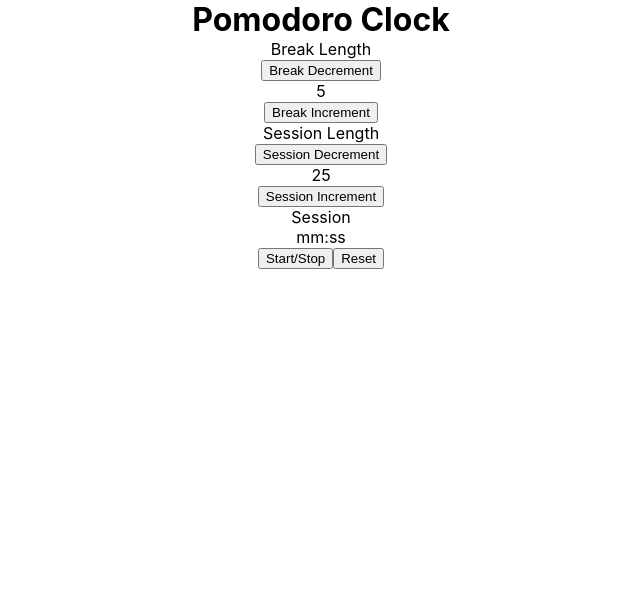
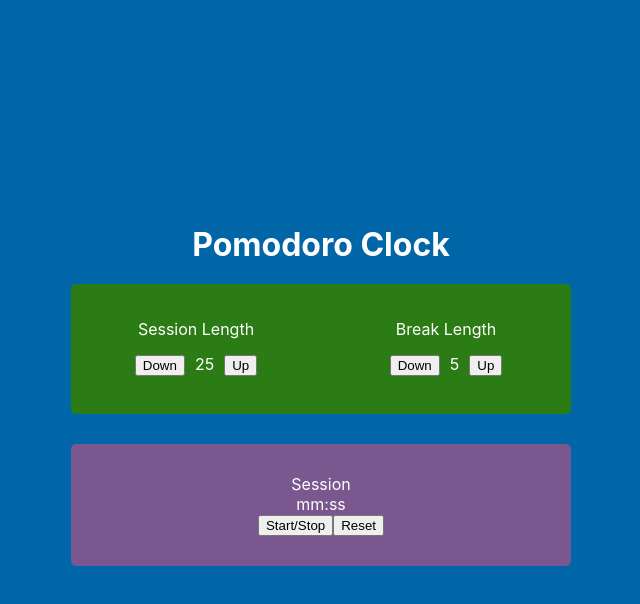
Before and after one commit to grimeswong/PomodoroClock-FCC, a React (Create React App) app: page / in a window 1280 px wide. Shown: the top 604 px of the page, without its empty margins (319-959 px from the left). Built offline with nearby package versions, Linux system fonts and the light colour scheme.

Commit message:
Define basic styling

```diff
--- a/src/App.js
+++ b/src/App.js
@@ -6,19 +6,26 @@ function App() {
     <div className="App">
       <div className="wrapper">
         <h1>Pomodoro Clock</h1>
-        <div className="break-wrapper">
-          <div id="break-label">Break Length</div>
-          <button id="break-decrement">Break Decrement</button>
-          <div id="break-length">5</div>
-          <button id="break-increment">Break Increment</button>
+        <div className="setting-wrapper">
+          <div className="control-wrapper">
+            <div id="session-label">Session Length</div>
+            <div className="control">
+              <button id="session-decrement">Down</button>
+              <div id="session-length">25</div>
+              <button id="session-Increment">Up</button>
+            </div>
+          </div>
+          <div className="control-wrapper">
+            <div id="break-label">Break Length</div>
+            <div className="control">
+              <button id="break-decrement">Down</button>
+              <div id="break-length">5</div>
+              <button id="break-increment">Up</button>
+            </div>
+          </div>
         </div>
-        <div className="session-wrapper">
-          <div id="session-label">Session Length</div>
-          <button id="session-decrement">Session Decrement</button>
-          <div id="session-length">25</div>
-          <button id="session-Increment">Session Increment</button>
-        </div>
-        <div className="timer-wrapper">
+
+        <div className="countdown-wrapper">
           <div id="timer-label">Session</div>
           <div id="time-left">mm:ss</div>
           <button id="start_stop">Start/Stop</button>
--- a/src/styles/_app.scss
+++ b/src/styles/_app.scss
@@ -1,5 +1,46 @@
 .App {
+  width: 100vw;
+  height: 100vh;
   text-align: center;
-  color: black;
-  background-color: white;
+  color: white;
+  background-color: rgb(0, 102, 167);
+  display: flex;
+  justify-content: center;
+  align-items: center;
+  .wrapper {
+    display: flex;
+    flex-direction: column;
+    h1 {
+      padding: 20px;
+    }
+    button {
+      cursor: pointer;
+    }
+    .setting-wrapper {
+      display: flex;
+      width: 500px;
+      box-sizing: border-box;
+      background-color: rgb(44, 124, 22);
+      border-radius: 5px;
+      .control-wrapper {
+        width: 50%;
+        padding: 30px;
+        div {
+          padding: 5px 10px;
+        }
+      }
+    }
+    .countdown-wrapper {
+      margin: 30px auto;
+      padding: 30px;
+      width: 500px;
+      box-sizing: border-box;
+      background-color: rgb(122, 87, 142);
+      border-radius: 5px;
+    }
+    .control div, button {
+      display: inline-block;
+    }
+  }
+
 }
```
